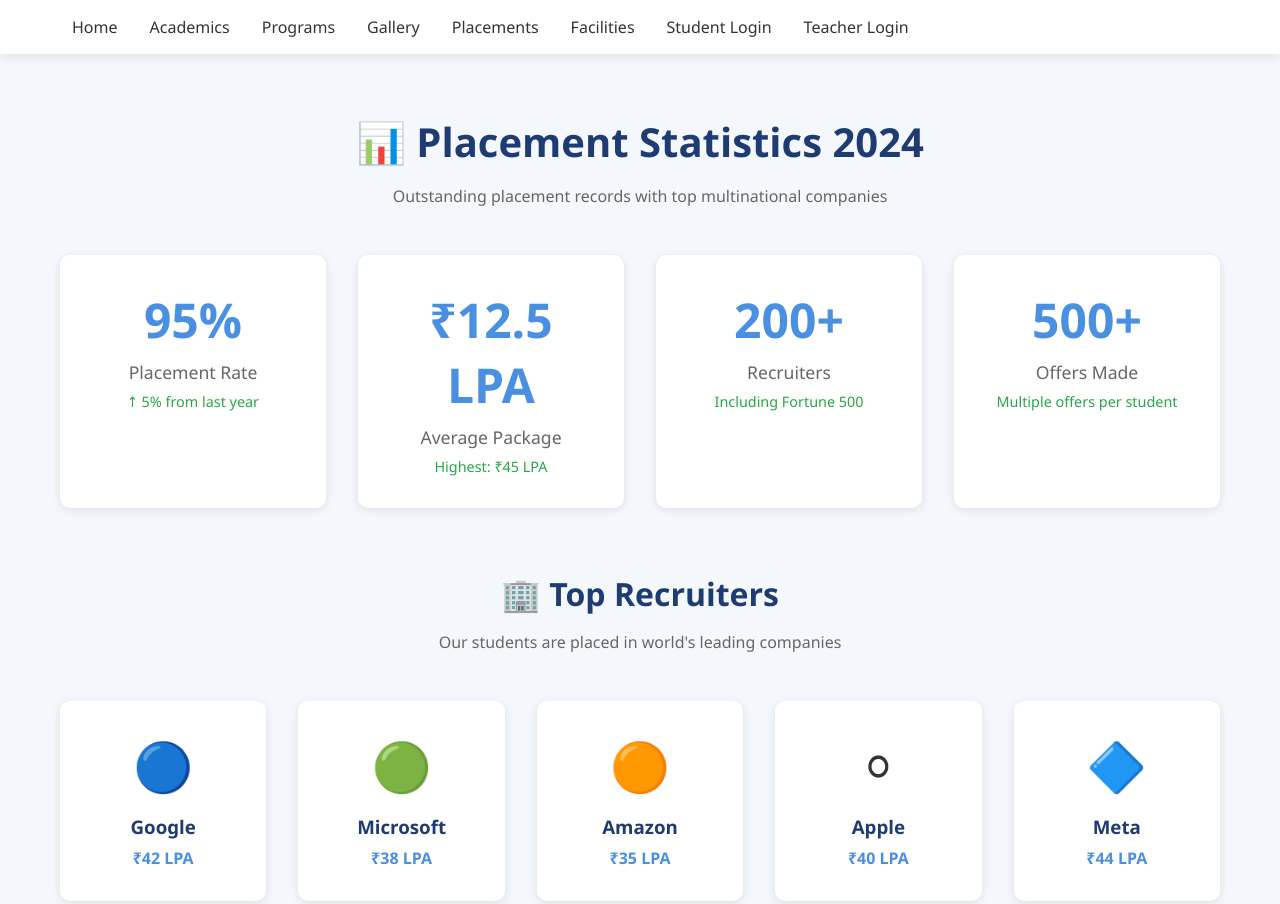
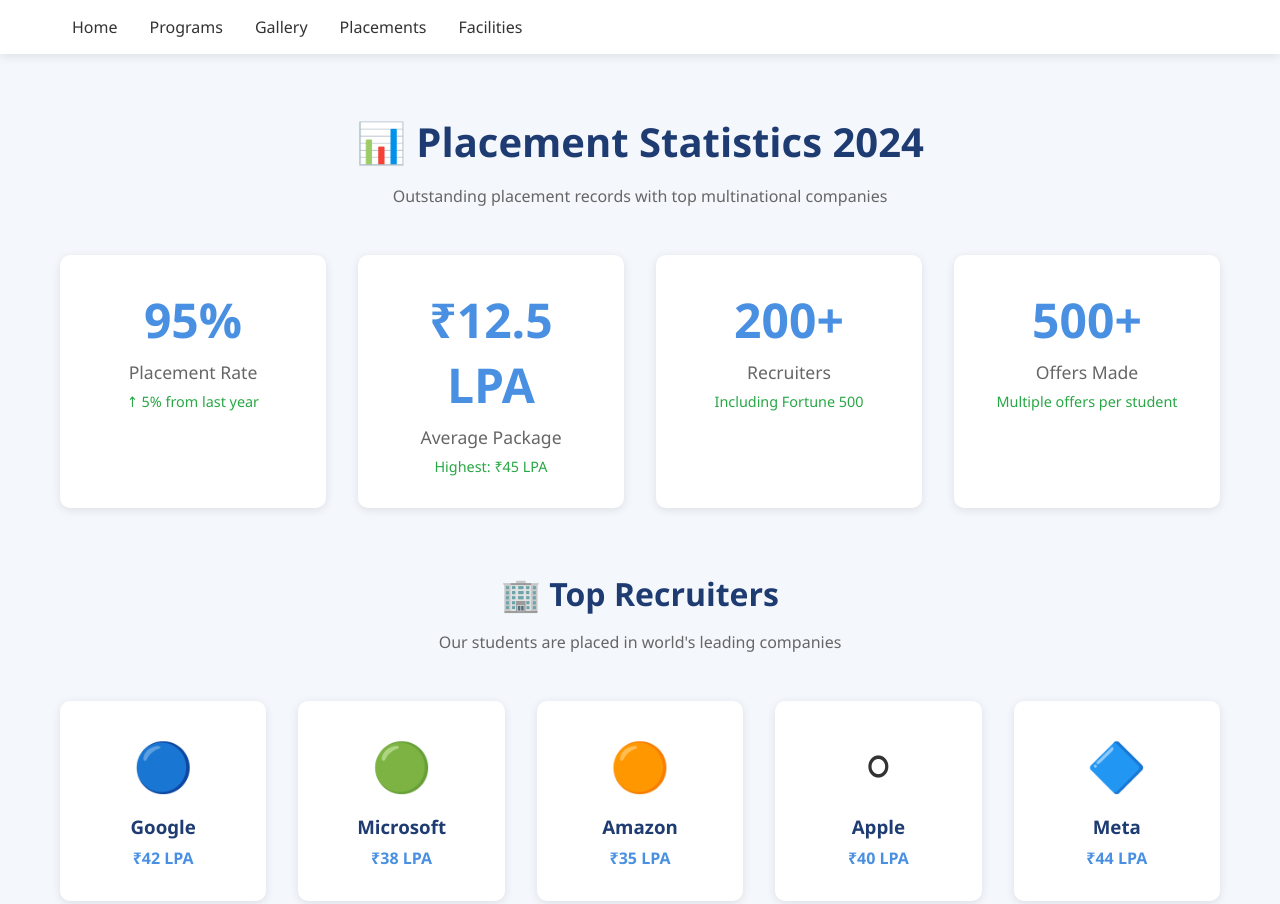
Before and after one commit to Dushhhh-vasu/website, a plain HTML site: page placements.html in a window 1280 px wide. Shown: the top 904 px of the page. Drawn offline with Linux system fonts and the light colour scheme.

Commit message:
Update placements.html

```diff
--- a/placements.html
+++ b/placements.html
@@ -323,13 +323,10 @@
             <div class="menu-toggle" onclick="toggleMenu()">☰</div>
            <ul class="nav-menu" id="navMenu">
                       <li><a href="index.html">Home</a></li>
-                      <li><a href="academics.html">Academics</a></li>
                       <li><a href="programs.html">Programs</a></li>
                       <li><a href="gallery.html">Gallery</a></li>
                       <li><a href="placements.html">Placements</a></li>
                       <li><a href="facilities.html">Facilities</a></li>
-                      <li><a href="login-student.html">Student Login</a></li>
-                       <li><a href="login-teacher.html">Teacher Login</a></li>
                  </ul>
         </div>
     </nav>
```
